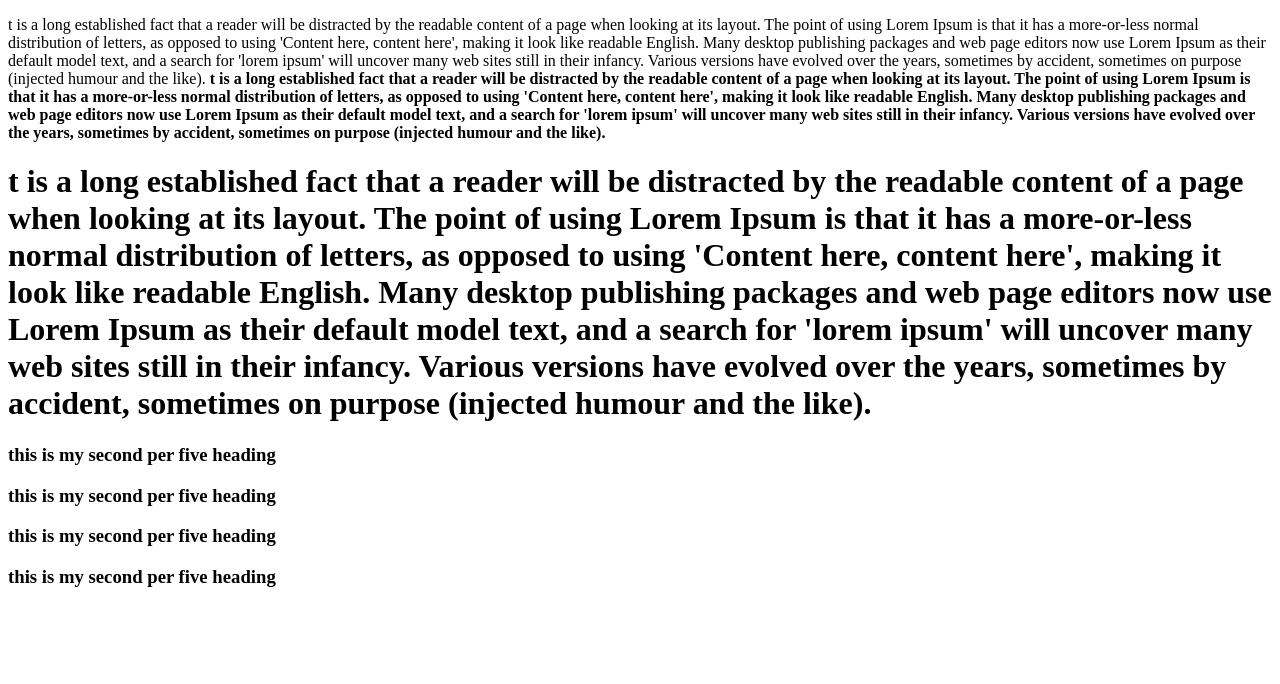
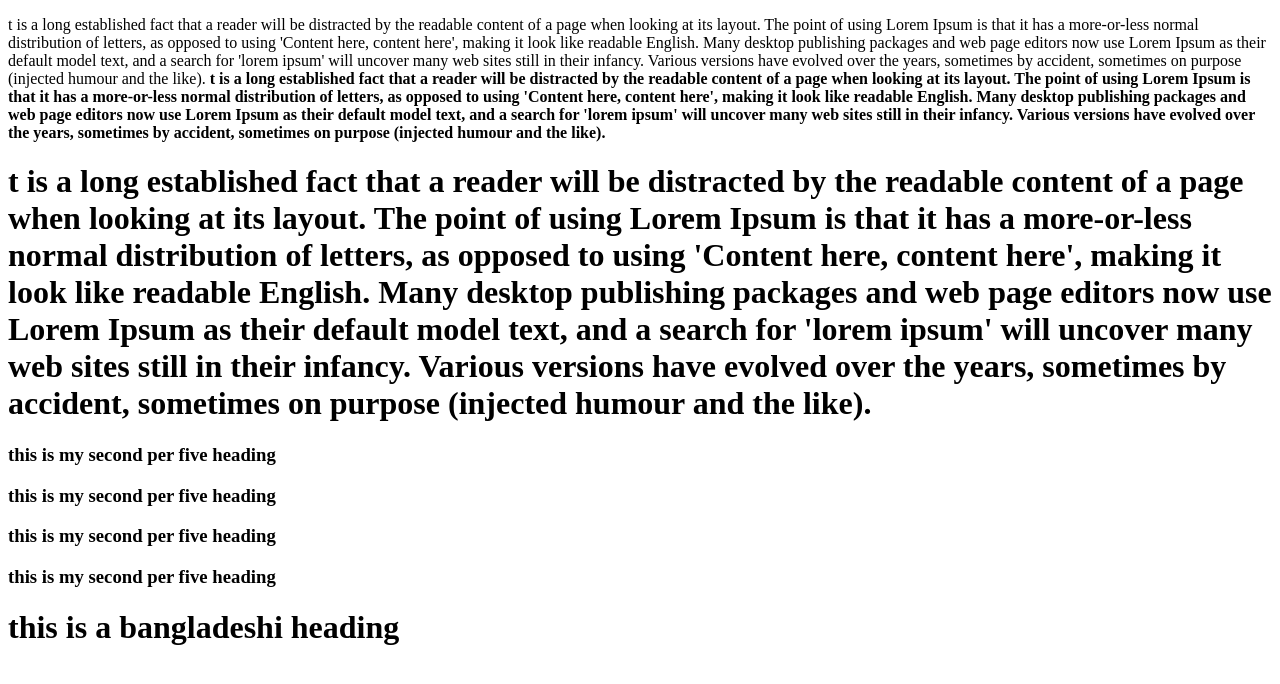
Before and after one commit to waskruany1/web, a plain HTML site: page index.html in a window 1280 px wide. Drawn offline with Linux system fonts and the light colour scheme.

Commit message:
this is changed

```diff
--- a/index.html
+++ b/index.html
@@ -19,5 +19,6 @@
     <h3>this is my second per five heading</h3>
     <h3>this is my second per five heading</h3>
     <h3>this is my second per five heading</h3>
+    <h1>this is a bangladeshi heading</h1>
 </body>
 </html>
```
